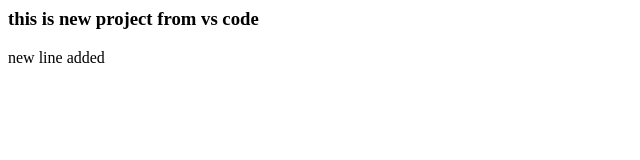
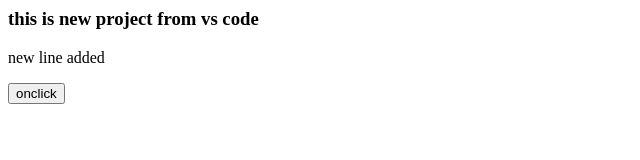
Before and after one commit to nitesh70394/localrepo, a plain HTML site: page index.html in a window 1280 px wide. Shown: the whole page, without its empty margins (0-640 px from the left). Drawn offline with Linux system fonts and the light colour scheme.

Commit message:
button added

```diff
--- a/index.html
+++ b/index.html
@@ -1,2 +1,3 @@
 <h3> this is new project from vs code</h3>
 <p>new line added</p>
+<button> onclick</button>
```
